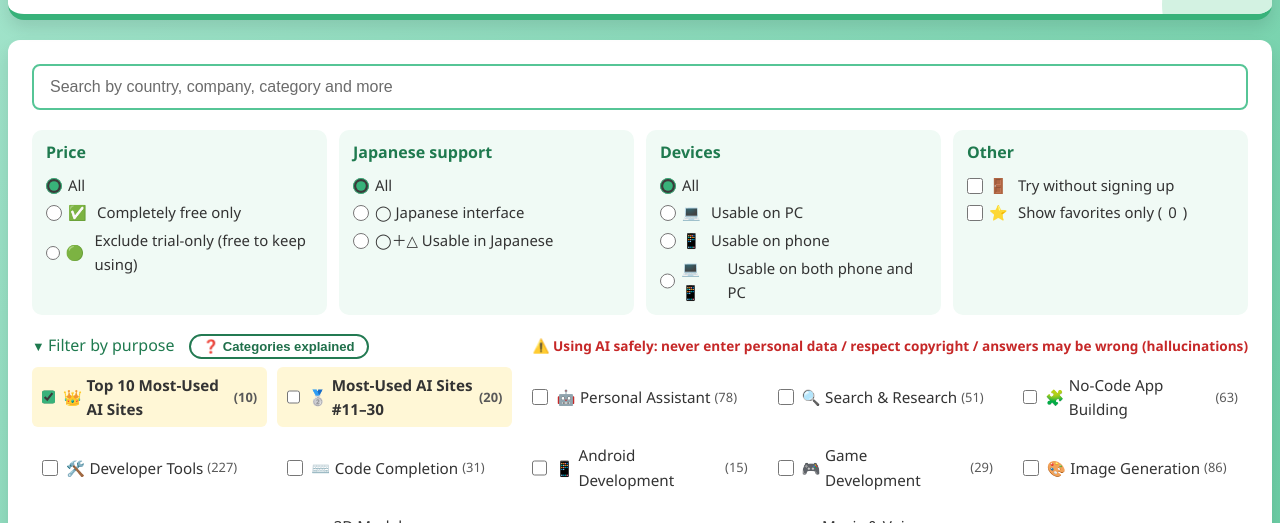
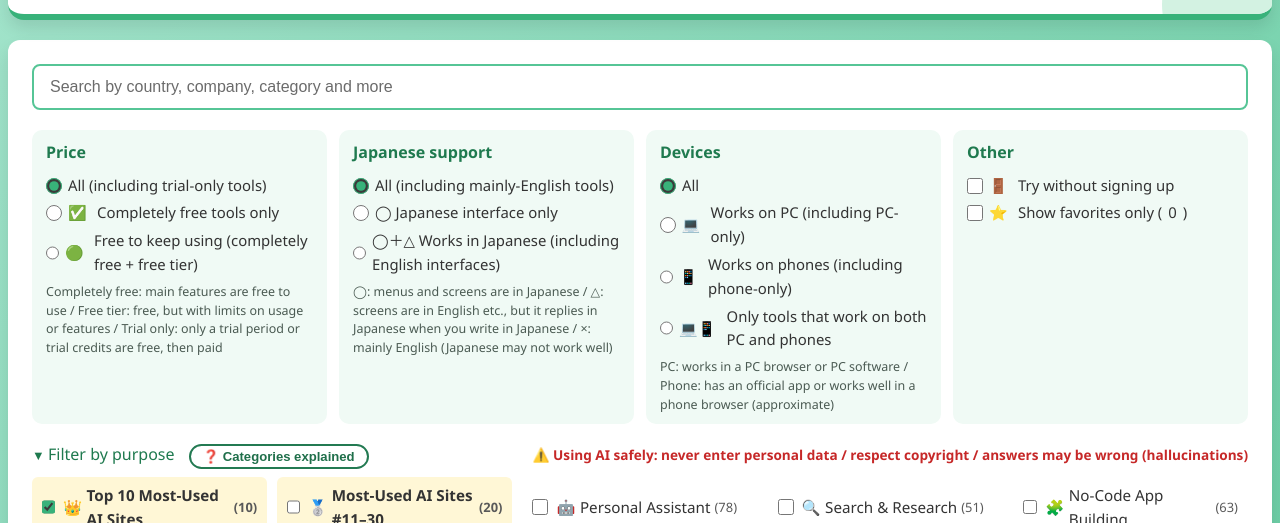
Before and after one commit to ma0531/ai-tools-search-guide, a plain HTML site: page index.html in a window 1280 px wide. Shown: the part 272-795 px from the top of the page. Drawn offline with Linux system fonts and the light colour scheme; a web font is replaced by a local one.

Commit message:
fix: 料金タイプ・日本語対応・使う端末のフィルタの説明を分かりやすく変更
Co-Authored-By: Claude Opus 5.5 <noreply@anthropic.com>

```diff
--- a/css/style.css
+++ b/css/style.css
@@ -273,6 +273,8 @@ body.view-tablet th, body.view-tablet td { padding: 10px 8px; }
 .radio-group { display: flex; flex-direction: column; gap: 4px; }
 .radio-group label { display: flex; align-items: center; gap: 6px; cursor: pointer; font-size: 0.93rem; }
 .radio-group input { accent-color: #38b27a; width: 16px; height: 16px; }
+/* フィルタの選択肢の意味を説明する小さな文字 */
+.filter-note { margin: 6px 0 0; font-size: 0.78rem; line-height: 1.5; color: #4a5a52; }
 
 .action-buttons { display: flex; flex-wrap: wrap; justify-content: center; gap: 10px; }
 .action-buttons .reset-button { margin: 0; }
@@ -737,7 +739,7 @@ thead { background: linear-gradient(135deg, #237a52 0%, #1f6f4a 100%); }
 }
 /* 読み上げで飛ばす絵文字の後ろにすき間を確保 */
 .filters label > span[aria-hidden="true"],
-.radio-group label > span[aria-hidden="true"] { margin-right: 0.3em; }
+.radio-group label > span[aria-hidden="true"] { margin-right: 0.3em; white-space: nowrap; flex-shrink: 0; }
 
 /* ==========================================
    言語の切り替え（日本語 / English）
--- a/index.html
+++ b/index.html
@@ -77,27 +77,31 @@
                 <div class="filter-group">
                     <h2 class="filter-title">料金タイプ</h2>
                     <div class="radio-group">
-                        <label><input type="radio" name="pricing" value="all" checked> すべて</label>
-                        <label><input type="radio" name="pricing" value="free"> ✅ 完全無料のみ</label>
-                        <label><input type="radio" name="pricing" value="notrial"> 🟢 トライアル以外（ずっと無料で使える）</label>
+                        <label><input type="radio" name="pricing" value="all" checked> すべて（お試し期間だけ無料のAIも含む）</label>
+                        <label><input type="radio" name="pricing" value="free"> ✅ 完全無料のAIだけ</label>
+                        <label><input type="radio" name="pricing" value="notrial"> 🟢 ずっと無料で使えるAI（完全無料＋無料枠あり）</label>
                     </div>
+                    <!-- 各選択肢の意味を短く説明する -->
+                    <p class="filter-note" id="notepricing">完全無料：お金を払わずに主な機能を使える／無料枠あり：無料でも使えるが、回数や機能に制限がある／トライアルのみ：無料はお試し期間・お試し分だけで、その後は有料</p>
                 </div>
                 <div class="filter-group">
                     <h2 class="filter-title">日本語対応</h2>
                     <div class="radio-group">
-                        <label><input type="radio" name="japanese" value="all" checked> すべて</label>
-                        <label><input type="radio" name="japanese" value="o"> ◯ 日本語の画面あり</label>
-                        <label><input type="radio" name="japanese" value="oa"> ◯＋△ 日本語で使える</label>
+                        <label><input type="radio" name="japanese" value="all" checked> すべて（英語中心のAIも含む）</label>
+                        <label><input type="radio" name="japanese" value="o"> ◯ 画面も日本語で使えるAIだけ</label>
+                        <label><input type="radio" name="japanese" value="oa"> ◯＋△ 日本語で入力・出力できるAI（画面が英語のものも含む）</label>
                     </div>
+                    <p class="filter-note" id="notejapanese">◯：メニューなどの画面が日本語／△：画面は英語などだが、日本語で話しかければ日本語で答えてくれる／×：英語中心（日本語はうまく使えないことがある）</p>
                 </div>
                 <div class="filter-group">
                     <h2 class="filter-title">使う端末</h2>
                     <div class="radio-group">
                         <label><input type="radio" name="platform" value="all" checked> すべて</label>
-                        <label><input type="radio" name="platform" value="pc"> 💻 PCで使用可能</label>
-                        <label><input type="radio" name="platform" value="mobile"> 📱 スマホで使用可能</label>
-                        <label><input type="radio" name="platform" value="both"> 💻📱 スマホ＋PCで使用可能</label>
+                        <label><input type="radio" name="platform" value="pc"> 💻 PCで使えるAI（PC専用も含む）</label>
+                        <label><input type="radio" name="platform" value="mobile"> 📱 スマホで使えるAI（スマホ専用も含む）</label>
+                        <label><input type="radio" name="platform" value="both"> 💻📱 PCとスマホの両方で使えるAIだけ</label>
                     </div>
+                    <p class="filter-note" id="noteplatform">PC：パソコンのブラウザやソフトで使える／スマホ：公式アプリがある、またはスマホのブラウザで快適に使える（目安です）</p>
                 </div>
                 <div class="filter-group">
                     <h2 class="filter-title">その他</h2>
@@ -199,7 +203,9 @@
             </div>
 
             <div class="legend">
+                <p><strong>料金の見方：</strong>✅ 完全無料（お金を払わずに主な機能を使える） ／ 🟢 無料枠あり（無料でも使えるが、回数や機能に制限がある） ／ ⚠️ トライアルのみ（無料はお試し期間・お試し分だけで、その後は有料）</p>
                 <p><strong>日本語対応の見方：</strong>◯ 日本語の画面あり ／ △ 画面は英語などだが日本語で入力・出力できる ／ × 英語中心（目安です）</p>
+                <p><strong>使う端末の見方：</strong>💻 PCのブラウザやソフトで使える ／ 📱 公式アプリがある、またはスマホのブラウザで使える（目安です）</p>
                 <p>※「よく使われるAIサイトTOP10」「TOP11〜30」は、Similarwebの2026年10月時点の世界のアクセス数ランキング（AIチャットボット・ツール部門）をもとに選定しています。同じサービスの複数のサイトは1つにまとめ、会社の紹介サイト、個人が使えない企業向けのサービス、成人向けの内容を含むサイトなどは除いています。</p>
                 <p>※無料の範囲や料金は各サービスの都合で変わることがあります。利用前に公式サイトでご確認ください。</p>
             </div>
@@ -228,7 +234,7 @@
                 </li>
                 <li>
                     <h3>条件でしぼり込む</h3>
-                    <p><strong>料金タイプ</strong>では「完全無料のみ」や、お試し期間しか使えないものを除く「トライアル以外」を選べます。<strong>日本語対応</strong>では日本語で使えるものだけを表示できます。<strong>その他</strong>では、アカウント登録なしで試せるAIや、お気に入りに登録したAIだけを表示できます。</p>
+                    <p><strong>料金タイプ</strong>では、お金を払わずに主な機能を使える「完全無料のAIだけ」か、回数や機能に制限のある「無料枠あり」も含めた「ずっと無料で使えるAI」を選べます（お試し期間だけ無料のAIは除かれます）。<strong>日本語対応</strong>では、画面も日本語のAIだけか、画面が英語でも日本語で入力・出力できるAIまで含めるかを選べます。<strong>使う端末</strong>では、PCで使えるAI・スマホで使えるAI・両方で使えるAIにしぼり込めます。<strong>その他</strong>では、アカウント登録なしで試せるAIや、お気に入りに登録したAIだけを表示できます。</p>
                 </li>
                 <li>
                     <h3>目的で選ぶ</h3>
--- a/js/main.js
+++ b/js/main.js
@@ -1162,6 +1162,7 @@ const EN_TEXT = {
         consult: '💬 AI can be a casual conversation partner, but if you are struggling, please also reach out to people and support services in your area.'
     },
     legend: `
+        <p><strong>Price:</strong> ✅ Completely free (main features are free to use) / 🟢 Free tier (free to use, with limits on usage or features) / ⚠️ Trial only (only a trial period or trial credits are free; paid afterwards)</p>
         <p><strong>Devices:</strong> 💻 works in a PC browser or PC software / 📱 has an official app or works in a phone browser (approximate)</p>
         <p><strong>Japanese support:</strong> ◯ Japanese interface / △ interface in English etc., but works with Japanese input and output / × mainly English (approximate)</p>
         <p>* The "Most-Used AI Sites" rankings (Top 10 and #11–30) are based on Similarweb's global traffic ranking for AI chatbots and tools as of October 2026. Multiple sites of the same service are counted once, and company pages, enterprise-only services and sites with adult content are excluded.</p>
@@ -1177,7 +1178,7 @@ const EN_TEXT = {
         <h2>📖 How to use this site</h2>
         <ol class="howto-steps">
             <li><h3>Search by keyword</h3><p>Type in the search box at the top and results are filtered instantly. Besides AI names, you can search by country, company or what it does, such as "China", "Google", "subtitles" or "free".</p></li>
-            <li><h3>Narrow down with filters</h3><p><strong>Price</strong> lets you show only completely free tools, or exclude trial-only tools. <strong>Japanese support</strong> shows only tools that work in Japanese. <strong>Devices</strong> lets you choose PC or phone. <strong>Other</strong> shows tools you can try without signing up, or only your favorites.</p></li>
+            <li><h3>Narrow down with filters</h3><p><strong>Price</strong> lets you show only completely free tools, or all tools you can keep using for free, including those with a limited free tier (trial-only tools are excluded). <strong>Japanese support</strong> lets you show only tools with a Japanese interface, or also include tools whose interface is in English but which work with Japanese input and output. <strong>Devices</strong> lets you narrow down to tools that work on PC, on phones, or on both. <strong>Other</strong> shows tools you can try without signing up, or only your favorites.</p></li>
             <li><h3>Choose by purpose</h3><p>Check what you want to do, such as "Image Generation", "Video Creation" or "Excel & Office Work". If you check several, only tools that match all of them are shown (for example, "Speech Recognition" + "Japanese-Focused" shows transcription tools that are strong in Japanese). The rankings are the exception: checking both "Top 10" and "#11–30" shows the tools in either ranking. The page opens with "👑 Top 10 Most-Used AI Sites" checked. Change the checkboxes to look for other purposes, or uncheck everything to see all tools. The number next to each item is how many tools match.</p></li>
             <li><h3>Sort</h3><p>Click the "AI", "Developer" or "Country" headings in the table to sort. Click again to reverse the order. On phones, use the "Sort" menu above the results.</p></li>
             <li><h3>See details and try it</h3><p>Click an AI's name to see what it can do and tips for using it. "Open →" opens the official site in a new tab.</p></li>
@@ -1224,15 +1225,22 @@ function applyStaticText() {
         h.textContent = en ? (titles[ORIG.get(h).trim()] || ORIG.get(h)) : ORIG.get(h);
     });
     const radios = {
-        'input[name="pricing"][value="all"]': 'All', 'input[name="pricing"][value="free"]': ' Completely free only',
-        'input[name="pricing"][value="notrial"]': ' Exclude trial-only (free to keep using)',
-        'input[name="japanese"][value="all"]': 'All', 'input[name="japanese"][value="o"]': '◯ Japanese interface',
-        'input[name="japanese"][value="oa"]': '◯＋△ Usable in Japanese',
-        'input[name="platform"][value="all"]': 'All', 'input[name="platform"][value="pc"]': ' Usable on PC',
-        'input[name="platform"][value="mobile"]': ' Usable on phone', 'input[name="platform"][value="both"]': ' Usable on both phone and PC',
+        'input[name="pricing"][value="all"]': 'All (including trial-only tools)', 'input[name="pricing"][value="free"]': ' Completely free tools only',
+        'input[name="pricing"][value="notrial"]': ' Free to keep using (completely free + free tier)',
+        'input[name="japanese"][value="all"]': 'All (including mainly-English tools)', 'input[name="japanese"][value="o"]': '◯ Japanese interface only',
+        'input[name="japanese"][value="oa"]': '◯＋△ Works in Japanese (including English interfaces)',
+        'input[name="platform"][value="all"]': 'All', 'input[name="platform"][value="pc"]': ' Works on PC (including PC-only)',
+        'input[name="platform"][value="mobile"]': ' Works on phones (including phone-only)', 'input[name="platform"][value="both"]': ' Only tools that work on both PC and phones',
         '#noSignupFilter': ' Try without signing up'
     };
     Object.entries(radios).forEach(([sel, text]) => swapTextNodes(labelOf(sel), [' ' + text.trim()]));
+    // フィルタの選択肢の説明文
+    const notes = {
+        notepricing: 'Completely free: main features are free to use / Free tier: free, but with limits on usage or features / Trial only: only a trial period or trial credits are free, then paid',
+        notejapanese: '◯: menus and screens are in Japanese / △: screens are in English etc., but it replies in Japanese when you write in Japanese / ×: mainly English (Japanese may not work well)',
+        noteplatform: 'PC: works in a PC browser or PC software / Phone: has an official app or works well in a phone browser (approximate)'
+    };
+    Object.entries(notes).forEach(([id, text]) => swapHTML(document.getElementById(id), text));
     swapTextNodes(labelOf('#favFilter'), [' Show favorites only (', ')']);
     document.querySelectorAll('.category-filter').forEach(cb => {
         swapTextNodes(cb.closest('label'), [' ' + (CATEGORY_EN[cb.value] || cb.value) + ' ']);
```
